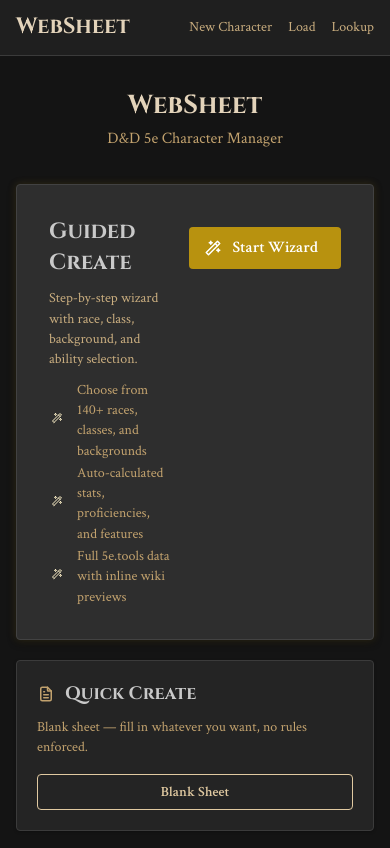
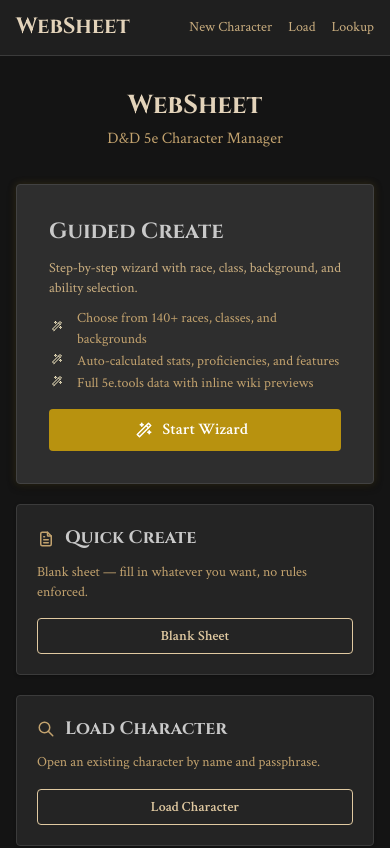
Before and after one commit to lukacsi/websheet, a React (Vite) app: page / in a window 390 px wide. Shown: the top 848 px of the page. Built offline with nearby package versions, Linux system fonts and the light colour scheme; no server answers; what pocketbase would draw is missing.

Commit message:
Fix home page responsive action layout
Ultraworked with [Sisyphus](https://github.com/code-yeongyu/oh-my-openagent)

Co-authored-by: Sisyphus <clio-agent@sisyphuslabs.ai>

```diff
--- a/src/pages/Home.tsx
+++ b/src/pages/Home.tsx
@@ -1,5 +1,5 @@
 import { useState } from 'react';
-import { Container, Title, Text, SimpleGrid, Card, Button, Stack, Group, Badge, List, ThemeIcon } from '@mantine/core';
+import { Container, Title, Text, SimpleGrid, Card, Button, Stack, Group, Flex, Badge, List, ThemeIcon } from '@mantine/core';
 import { IconWand, IconFileText, IconSearch } from '@tabler/icons-react';
 import { Link } from 'react-router-dom';
 import { cardStyle, elevatedStyle, glowAccent } from '@/theme/styles';
@@ -25,7 +25,12 @@ export function Home() {
 
       {/* Hero — Guided Create */}
       <Card padding="xl" mb="lg" style={{ ...elevatedStyle, ...glowAccent }}>
-        <Group justify="space-between" align="flex-start" wrap="nowrap">
+        <Flex
+          justify="space-between"
+          align={{ base: 'stretch', sm: 'flex-start' }}
+          direction={{ base: 'column', sm: 'row' }}
+          gap="md"
+        >
           <Stack gap="xs" style={{ flex: 1 }}>
             <Title order={3}>Guided Create</Title>
             <Text c="parchment.4" size="sm">
@@ -52,17 +57,18 @@ export function Home() {
             variant="filled"
             color="gold"
             size="md"
-            mt="xs"
+            mt={{ base: 0, sm: 'xs' }}
+            w={{ base: '100%', sm: 'auto' }}
             leftSection={<IconWand size={18} />}
           >
             Start Wizard
           </Button>
-        </Group>
+        </Flex>
       </Card>
 
       {/* Secondary — Quick Create + Load */}
       <SimpleGrid cols={{ base: 1, sm: 2 }} spacing="lg" mb="xl">
-        <Card padding="lg" style={cardStyle}>
+        <Card padding="lg" style={{ ...cardStyle, display: 'flex', flexDirection: 'column' }}>
           <Group gap="xs" mb="xs">
             <IconFileText size={18} color="var(--mantine-color-parchment-5)" />
             <Title order={4}>Quick Create</Title>
@@ -70,12 +76,12 @@ export function Home() {
           <Text c="parchment.5" size="sm" mb="md">
             Blank sheet — fill in whatever you want, no rules enforced.
           </Text>
-          <Button component={Link} to="/character/new" variant="outline" size="sm" fullWidth>
+          <Button component={Link} to="/character/new" variant="outline" size="sm" fullWidth mt="auto">
             Blank Sheet
           </Button>
         </Card>
 
-        <Card padding="lg" style={cardStyle}>
+        <Card padding="lg" style={{ ...cardStyle, display: 'flex', flexDirection: 'column' }}>
           <Group gap="xs" mb="xs">
             <IconSearch size={18} color="var(--mantine-color-parchment-5)" />
             <Title order={4}>Load Character</Title>
@@ -83,7 +89,7 @@ export function Home() {
           <Text c="parchment.5" size="sm" mb="md">
             Open an existing character by name and passphrase.
           </Text>
-          <Button component={Link} to="/load" variant="outline" size="sm" fullWidth>
+          <Button component={Link} to="/load" variant="outline" size="sm" fullWidth mt="auto">
             Load Character
           </Button>
         </Card>
```
